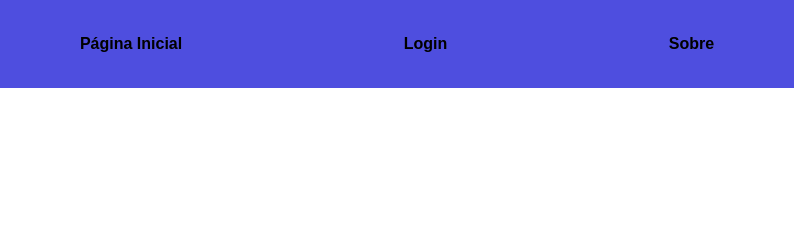
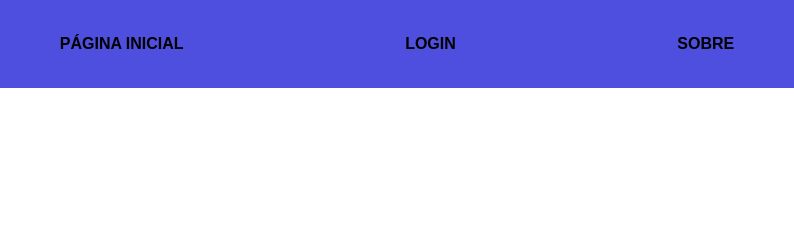
Before and after one commit to LuizA54/AtvSom1-DvOp, a plain HTML site: page index.html in a window 1280 px wide. Shown: the top 229 px of the page, 243-1037 px from the left. Drawn offline with Linux system fonts and the light colour scheme.

Commit message:
Teste CI/CD

```diff
--- a/index.html
+++ b/index.html
@@ -9,9 +9,9 @@
 <body>
     <header>
         <ul>
-            <li><a href="#">Página Inicial</a></li>
-            <li><a href="#">Login</a></li>
-            <li><a href="#">Sobre</a></li>
+            <li><a href="#">PÁGINA INICIAL</a></li>
+            <li><a href="#">LOGIN</a></li>
+            <li><a href="#">SOBRE</a></li>
         </ul>
     </header>
     <main>
```
